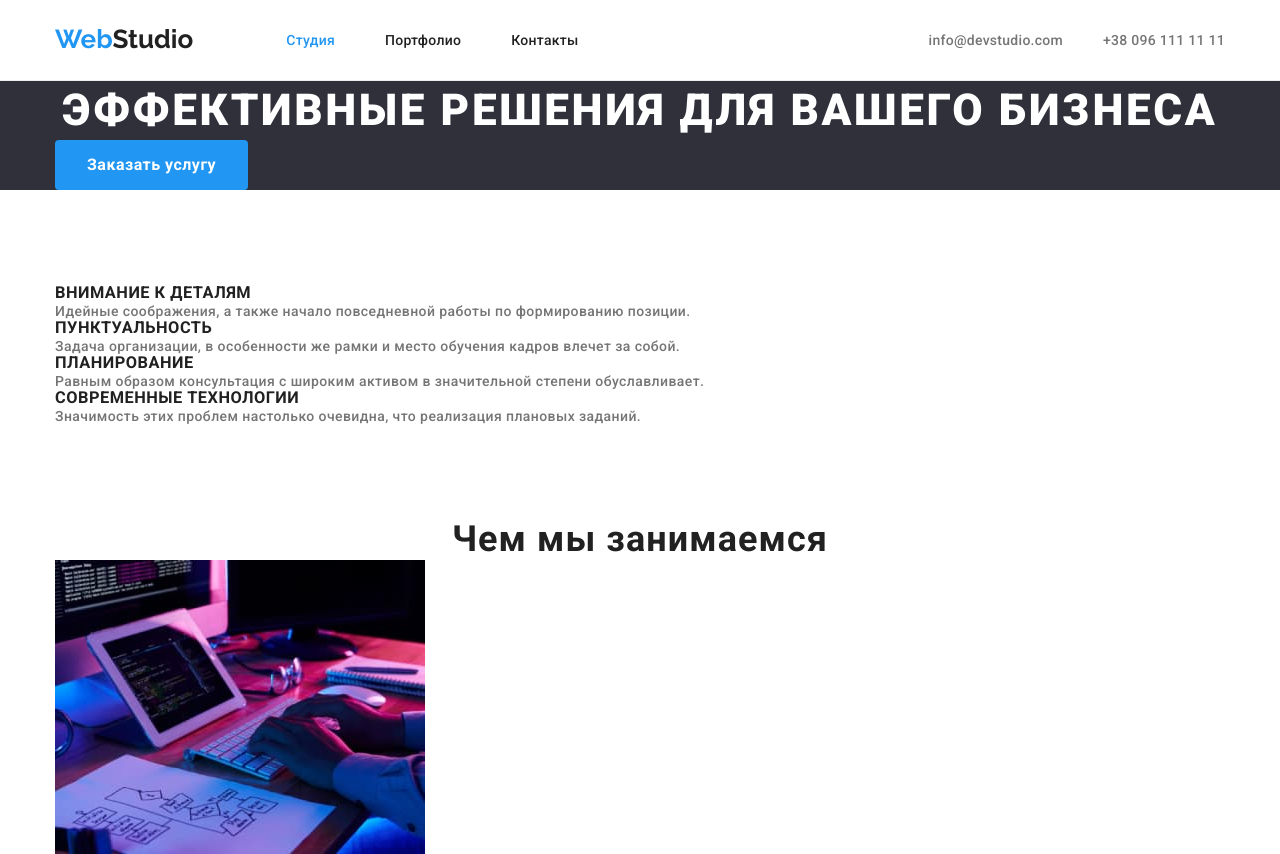
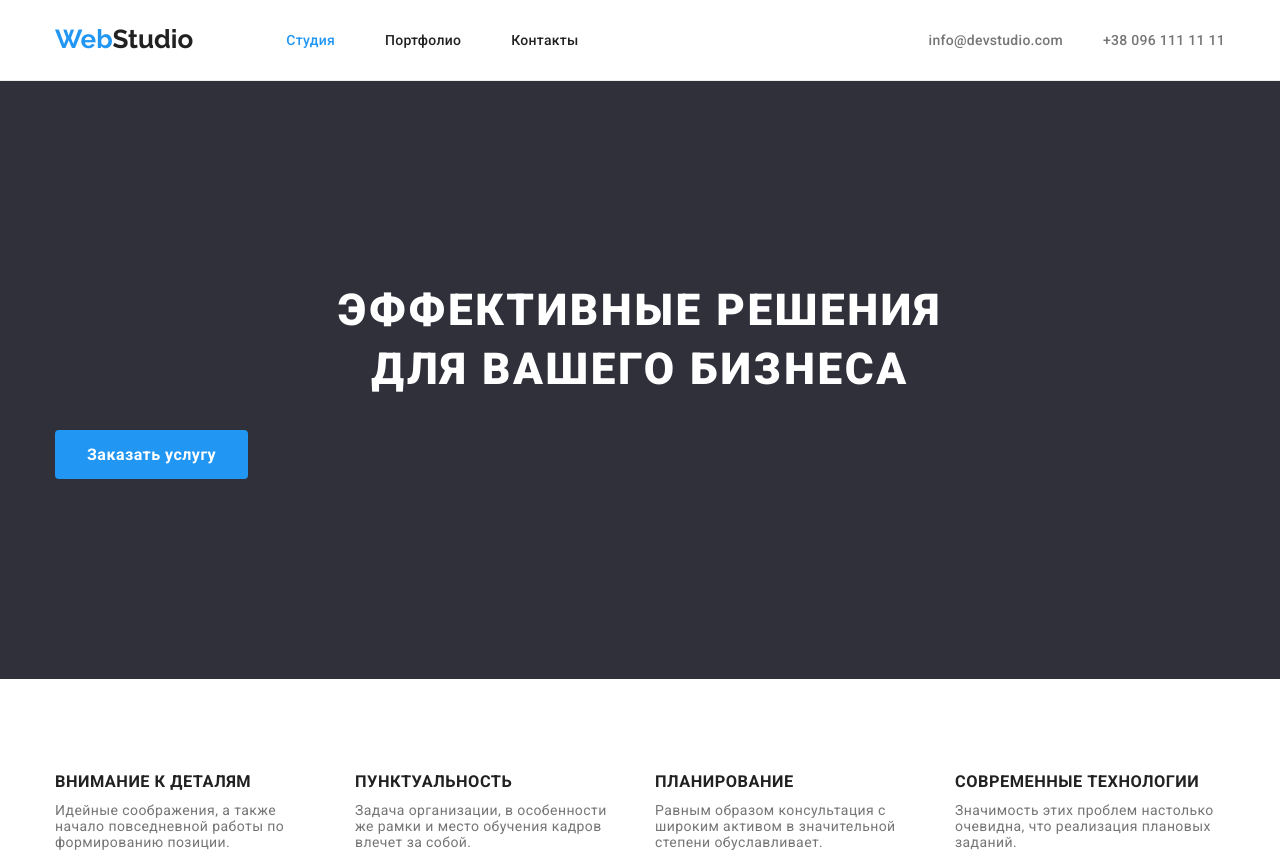
Before and after one commit to ostUp/goit-markup-hw-03, a plain HTML site: page index.html in a window 1280 px wide. Shown: the top 854 px of the page. Drawn offline with Linux system fonts and the light colour scheme.

Commit message:
advantages

```diff
--- a/css/style.css
+++ b/css/style.css
@@ -141,10 +141,12 @@ body {
 
 
 .hero-section {
+   padding-bottom: 200px;
    background-color: var(--black-bg-color);
 }
 
 .hero-heading {
+   padding: 200px 237px 30px;
    font-weight: 900;
    font-size: 44px;
    line-height: 1.35;
@@ -165,21 +167,32 @@ body {
 
 /* Advantages section */
 
-.advantages-section {}
+/* .advantages-section {} */
 
-.advantages-heading {}
+.advantages-heading {
+   display: none;
+}
 
-.advantages-list {}
 
-.advantages-list-item {}
+.advantages-list {
+   display: flex;
+   justify-content: space-between;
+}
+
+.advantages-list-item {
+   flex-direction: row;
+   max-width: 270px;
+}
 
 .advantages-item-heading {
+   margin-bottom: 10px;
    line-height: 1.15;
    letter-spacing: 0.03em;
    text-transform: uppercase;
 }
 
 .advantages-item-paragraph {
+   font-weight: normal;
    line-height: 1.15;
    letter-spacing: 0.03em;
    color: var(--primary-text-color);
```
